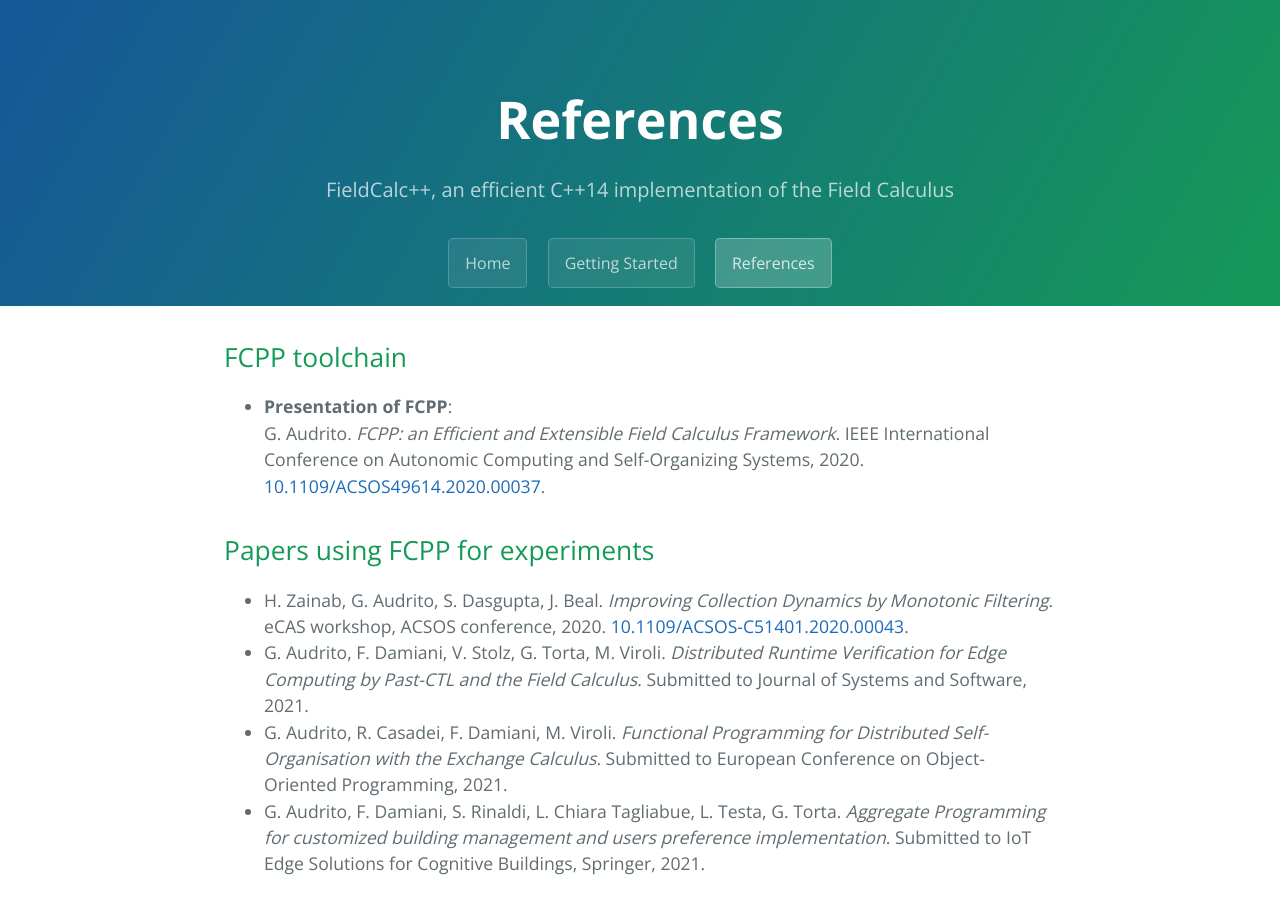
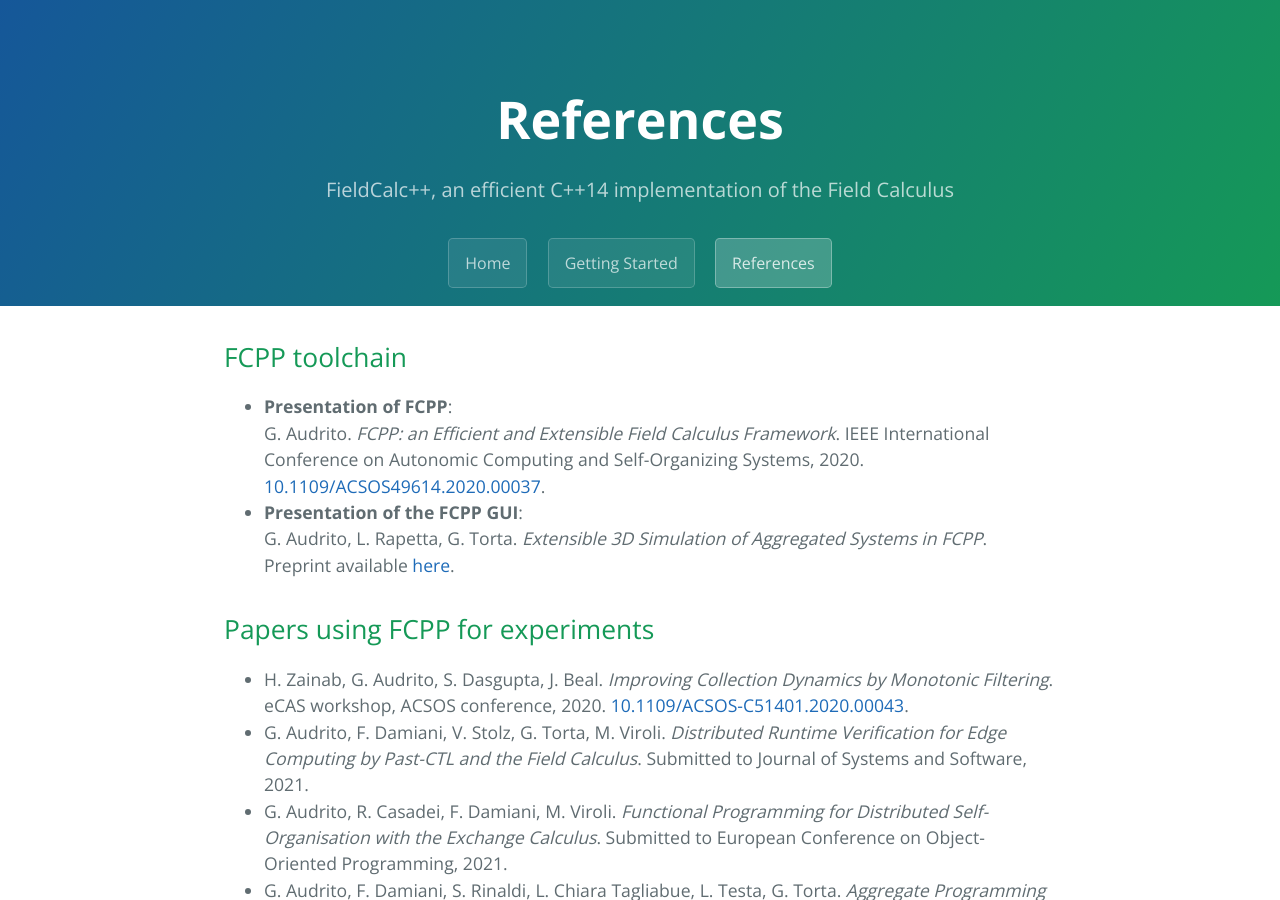
Before and after one commit to fcpp/fcpp.github.io, a Jekyll site: the page built from references.md, in a window 1280 px wide and 900 px high. Built offline with Jekyll 4.4.1, drawn with Linux system fonts in a browser that asks for light colours; nearby versions of some CDN libraries.

Commit message:
added preprint fcpp-gui and walkthrough

```diff
--- a/references.md
+++ b/references.md
@@ -8,6 +8,8 @@ title: References
 - **Presentation of FCPP**: <br/>
   G. Audrito. _FCPP: an Efficient and Extensible Field Calculus Framework_. IEEE International Conference on Autonomic Computing and Self-Organizing Systems, 2020.
   [10.1109/ACSOS49614.2020.00037](https://doi.org/10.1109/ACSOS49614.2020.00037).
+- **Presentation of the FCPP GUI**: <br/>
+  G. Audrito, L. Rapetta, G. Torta. _Extensible 3D Simulation of Aggregated Systems in FCPP_. Preprint available [here](http://giorgio.audrito.info/static/fcpp-gui.pdf).
 
 ## Papers using FCPP for experiments
 
```
Also changed, not shown: quickstart.md (+1 -0 lines).
